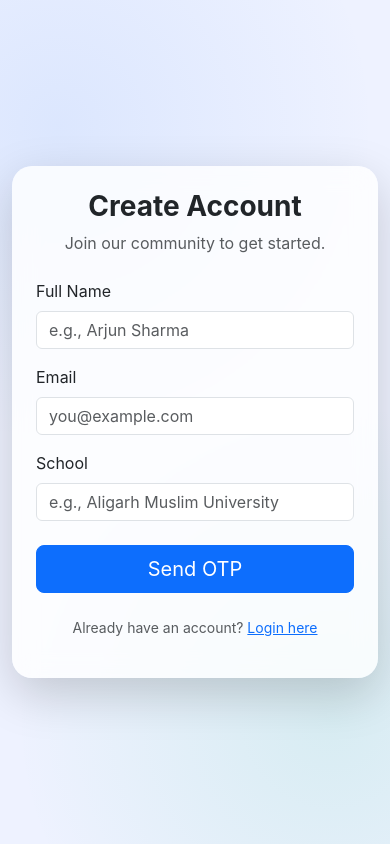
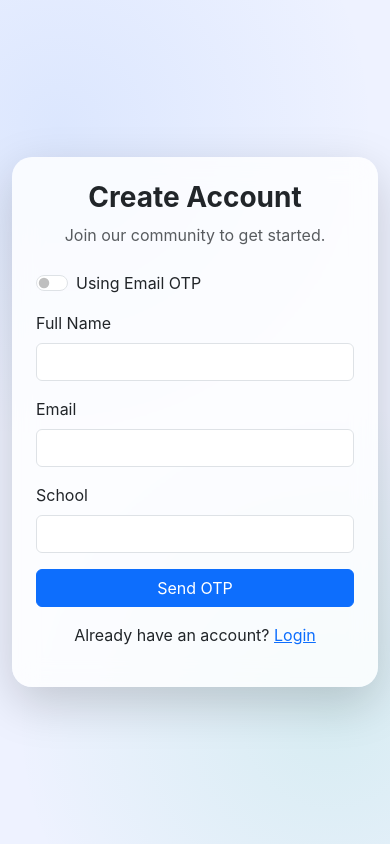
Before and after one commit to dhruvmittal41/AspireClasses, a React (Vite) app in the folder frontend/: page /register in a window 390 px wide. Built offline with nearby package versions, Linux system fonts and the light colour scheme; no server answers.

Commit message:
Adding Firebase MobileAuthentication

```diff
--- a/frontend/src/Pages/Register_page/Register_Page.jsx
+++ b/frontend/src/Pages/Register_page/Register_Page.jsx
@@ -14,26 +14,29 @@ import {
 } from "react-bootstrap";
 import "./Register_Page.css";
 import SignUpIllustration from "./undraw_signup.svg";
+import { auth, setUpRecaptcha, signInWithPhoneNumber } from "./firebase";
 
 const baseUrl = import.meta.env.VITE_BASE_URL;
 
 const Register = () => {
   const navigate = useNavigate();
 
-  const [step, setStep] = useState(1); // 1 for details, 2 for OTP
+  const [step, setStep] = useState(1);
   const [formData, setFormData] = useState({
     fullName: "",
     email: "",
     school: "",
-    otp: "", // Added OTP to the form data state
+    otp: "",
   });
+
+  const [usePhone, setUsePhone] = useState(false);
+  const [phone, setPhone] = useState("");
+  const [confirmationResult, setConfirmationResult] = useState(null);
+
   const [loading, setLoading] = useState(false);
   const [error, setError] = useState(null);
   const [fieldErrors, setFieldErrors] = useState({});
   const [showSuccessModal, setShowSuccessModal] = useState(false);
-  const [usePhone, setUsePhone] = useState(false);
-  const [phone, setPhone] = useState("");
-  const [confirmationResult, setConfirmationResult] = useState(null);
 
   const { fullName, email, school, otp } = formData;
 
@@ -46,67 +49,88 @@ const Register = () => {
 
   const validateDetailsForm = () => {
     let errors = {};
+
     if (!/^[A-Za-z\s]{3,}$/.test(fullName.trim())) {
       errors.fullName = "Full Name must be at least 3 letters.";
     }
+
+    if (!usePhone) {
       const emailPattern = /^[^\s@]+@[^\s@]+\.[^\s@]+$/;
       if (!emailPattern.test(email.trim())) {
         errors.email = "Enter a valid email address.";
       }
+    } else {
+      if (!/^\+\d{10,15}$/.test(phone)) {
+        errors.phone = "Enter phone as +911234567890";
+      }
+    }
+
     if (school.trim().length < 3) {
       errors.school = "School Name must be at least 3 characters.";
     }
+
     setFieldErrors(errors);
     return Object.keys(errors).length === 0;
   };
 
-  // Step 1: Send user details to get an OTP
-  const handleSendOtp = async (event) => {
-    event.preventDefault();
+  const handleSendOtp = async (e) => {
+    e.preventDefault();
     setError(null);
     if (!validateDetailsForm()) return;
 
     setLoading(true);
+
     try {
-      // Call the new endpoint to send the OTP
+      if (usePhone) {
+        setUpRecaptcha();
+        const result = await signInWithPhoneNumber(
+          auth,
+          phone,
+          window.recaptchaVerifier
+        );
+        setConfirmationResult(result);
+        setStep(2);
+      } else {
         await axios.post(`${baseUrl}/api/send-otp`, { email });
-      setStep(2); // Move to OTP entry step on success
+        setStep(2);
+      }
     } catch (err) {
-      const errorMessage =
-        err.response?.data?.message || "Failed to send OTP. Please try again.";
-      setError(errorMessage);
+      setError(err.message || "Failed to send OTP.");
     } finally {
       setLoading(false);
     }
   };
 
-  // Step 2: Send all details plus OTP to register
-  const handleRegister = async (event) => {
-    event.preventDefault();
+  const handleRegister = async (e) => {
+    e.preventDefault();
     setError(null);
-    if (otp.trim().length !== 6) {
+
+    if (otp.length !== 6) {
       setFieldErrors({ otp: "OTP must be 6 digits." });
       return;
     }
 
     setLoading(true);
+
     try {
-      // Call the final register endpoint with all data
+      if (usePhone) {
+        await confirmationResult.confirm(otp);
+      }
+
       await axios.post(`${baseUrl}/api/register`, {
         fullName,
-        email,
+        email: usePhone ? null : email,
+        phone: usePhone ? phone : null,
         school,
-        otp,
       });
+
       setShowSuccessModal(true);
       setTimeout(() => {
         setShowSuccessModal(false);
         navigate("/login");
       }, 2500);
     } catch (err) {
-      const errorMessage =
-        err.response?.data?.message || "Registration failed. Please try again.";
-      setError(errorMessage);
+      setError(err.message || "Registration failed.");
     } finally {
       setLoading(false);
     }
@@ -121,175 +145,131 @@ const Register = () => {
               <Card className="register-card-custom shadow-lg border-0">
                 <Card.Body className="p-4 p-md-5">
                   <h1 className="text-center fw-bold mb-2">Create Account</h1>
+
                   <p className="text-center text-muted mb-4">
                     {step === 1
                       ? "Join our community to get started."
-                      : `Enter the OTP sent to ${email}`}
+                      : "Enter the OTP you received"}
                   </p>
 
-                  {error && (
-                    <Alert variant="danger" className="text-center small py-2">
-                      {error}
-                    </Alert>
-                  )}
+                  {error && <Alert variant="danger">{error}</Alert>}
 
-                  {/* Conditionally render the correct form based on the step */}
                   {step === 1 ? (
-                    <Form noValidate onSubmit={handleSendOtp}>
-                      {/* --- STEP 1: Details Form --- */}
-                      <Form.Group className="mb-3" controlId="fullName">
+                    <Form onSubmit={handleSendOtp}>
+                      <Form.Check
+                        type="switch"
+                        label={
+                          usePhone ? "Using Mobile OTP" : "Using Email OTP"
+                        }
+                        checked={usePhone}
+                        onChange={() => setUsePhone(!usePhone)}
+                        className="mb-3"
+                      />
+
+                      <Form.Group className="mb-3">
                         <Form.Label>Full Name</Form.Label>
                         <Form.Control
-                          type="text"
                           name="fullName"
                           value={fullName}
                           onChange={handleChange}
-                          placeholder="e.g., Arjun Sharma"
                           isInvalid={!!fieldErrors.fullName}
-                          required
                         />
                         <Form.Control.Feedback type="invalid">
                           {fieldErrors.fullName}
                         </Form.Control.Feedback>
                       </Form.Group>
 
-                      <Form.Group className="mb-3" controlId="email">
+                      {!usePhone ? (
+                        <Form.Group className="mb-3">
                           <Form.Label>Email</Form.Label>
                           <Form.Control
-                          type="email"
                             name="email"
                             value={email}
                             onChange={handleChange}
-                          placeholder="you@example.com"
                             isInvalid={!!fieldErrors.email}
-                          required
                           />
-                        <Form.Control.Feedback type="invalid">
-                          {fieldErrors.email}
-                        </Form.Control.Feedback>
                         </Form.Group>
+                      ) : (
+                        <Form.Group className="mb-3">
+                          <Form.Label>Mobile Number</Form.Label>
+                          <Form.Control
+                            value={phone}
+                            onChange={(e) => setPhone(e.target.value)}
+                            placeholder="+911234567890"
+                            isInvalid={!!fieldErrors.phone}
+                          />
+                        </Form.Group>
+                      )}
 
-                      <Form.Group className="mb-3" controlId="school">
+                      <Form.Group className="mb-3">
                         <Form.Label>School</Form.Label>
                         <Form.Control
-                          type="text"
                           name="school"
                           value={school}
                           onChange={handleChange}
-                          placeholder="e.g., Aligarh Muslim University"
                           isInvalid={!!fieldErrors.school}
-                          required
                         />
-                        <Form.Control.Feedback type="invalid">
-                          {fieldErrors.school}
-                        </Form.Control.Feedback>
                       </Form.Group>
 
-                      <div className="d-grid mt-4">
                       <Button
-                          variant="primary"
                         type="submit"
-                          size="lg"
                         disabled={loading}
+                        className="w-100"
                       >
-                          {loading ? (
-                            <>
-                              <Spinner as="span" animation="border" size="sm" />{" "}
-                              <span className="ms-2">Sending OTP...</span>
-                            </>
-                          ) : (
-                            "Send OTP"
-                          )}
+                        {loading ? "Sending OTP..." : "Send OTP"}
                       </Button>
-                      </div>
                     </Form>
                   ) : (
-                    <Form noValidate onSubmit={handleRegister}>
-                      {/* --- STEP 2: OTP Form --- */}
-                      <Form.Group className="mb-3" controlId="otp">
-                        <Form.Label>One-Time Password (OTP)</Form.Label>
+                    <Form onSubmit={handleRegister}>
+                      <Form.Group className="mb-3">
+                        <Form.Label>OTP</Form.Label>
                         <Form.Control
-                          type="text"
                           name="otp"
                           value={otp}
                           onChange={handleChange}
-                          placeholder="Enter 6-digit OTP"
+                          maxLength={6}
                           isInvalid={!!fieldErrors.otp}
-                          required
-                          maxLength={6}
-                          autoFocus
                         />
-                        <Form.Control.Feedback type="invalid">
-                          {fieldErrors.otp}
-                        </Form.Control.Feedback>
                       </Form.Group>
 
-                      <div className="d-grid mt-4">
                       <Button
-                          variant="success"
                         type="submit"
-                          size="lg"
                         disabled={loading}
+                        className="w-100"
                       >
-                          {loading ? (
-                            <>
-                              <Spinner as="span" animation="border" size="sm" />{" "}
-                              <span className="ms-2">Verifying...</span>
-                            </>
-                          ) : (
-                            "Verify & Register"
-                          )}
+                        {loading ? "Verifying..." : "Verify & Register"}
                       </Button>
-                      </div>
-                      <div className="text-center mt-3">
-                        <Button
-                          variant="link"
-                          size="sm"
-                          onClick={() => setStep(1)}
-                          disabled={loading}
-                        >
-                          Change Email
+
+                      <Button variant="link" onClick={() => setStep(1)}>
+                        Change Method
                       </Button>
-                      </div>
                     </Form>
                   )}
 
-                  <p className="text-center text-muted mt-4 small">
-                    Already have an account? <Link to="/login">Login here</Link>
+                  <p className="text-center mt-3">
+                    Already have an account? <Link to="/login">Login</Link>
                   </p>
                 </Card.Body>
               </Card>
             </Col>
 
-            <Col
-              md={5}
-              lg={6}
-              xl={7}
-              className="d-none d-md-flex align-items-center justify-content-center"
-            >
+            <Col md={5} className="d-none d-md-flex justify-content-center">
               <img
                 src={SignUpIllustration}
                 className="illustration-img"
-                alt="Sign Up Illustration"
+                alt=""
               />
             </Col>
           </Row>
         </Container>
       </div>
 
-      {/* Success Modal (no changes needed here) */}
-      <Modal
-        show={showSuccessModal}
-        centered
-        backdrop="static"
-        keyboard={false}
-      >
-        <Modal.Body className="text-center p-4">
-          <h2 className="text-success mb-3">🎉 Registration Successful!</h2>
-          <p className="text-muted">
-            You will be redirected to the login page shortly.
-          </p>
-          <Spinner animation="border" variant="success" className="mt-2" />
+      <div id="recaptcha-container"></div>
+
+      <Modal show={showSuccessModal} centered backdrop="static">
+        <Modal.Body className="text-center">
+          <h4 className="text-success">🎉 Registration Successful</h4>
+          <Spinner animation="border" />
         </Modal.Body>
       </Modal>
     </>
```
Also changed, not shown: frontend/src/firebase.js (+25 -4 lines). Lines whose indentation alone changed are shown as unchanged.
